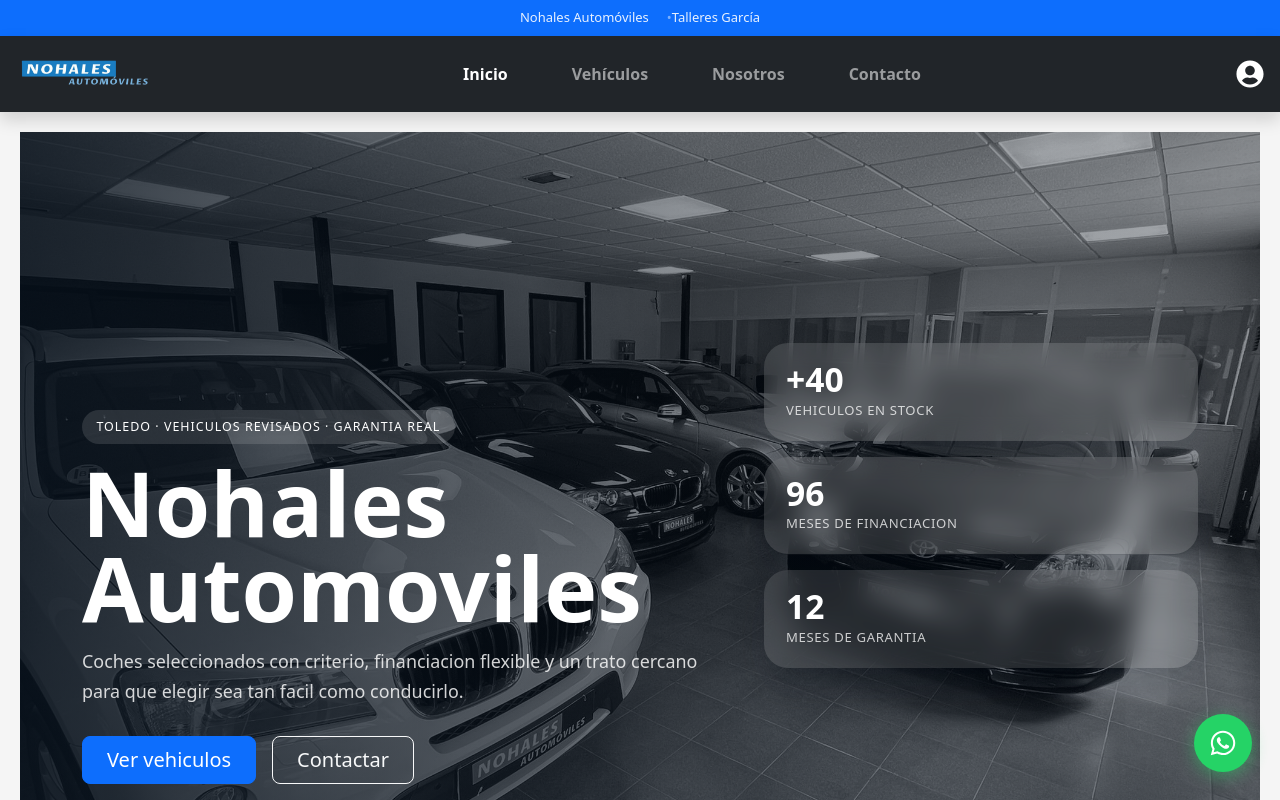
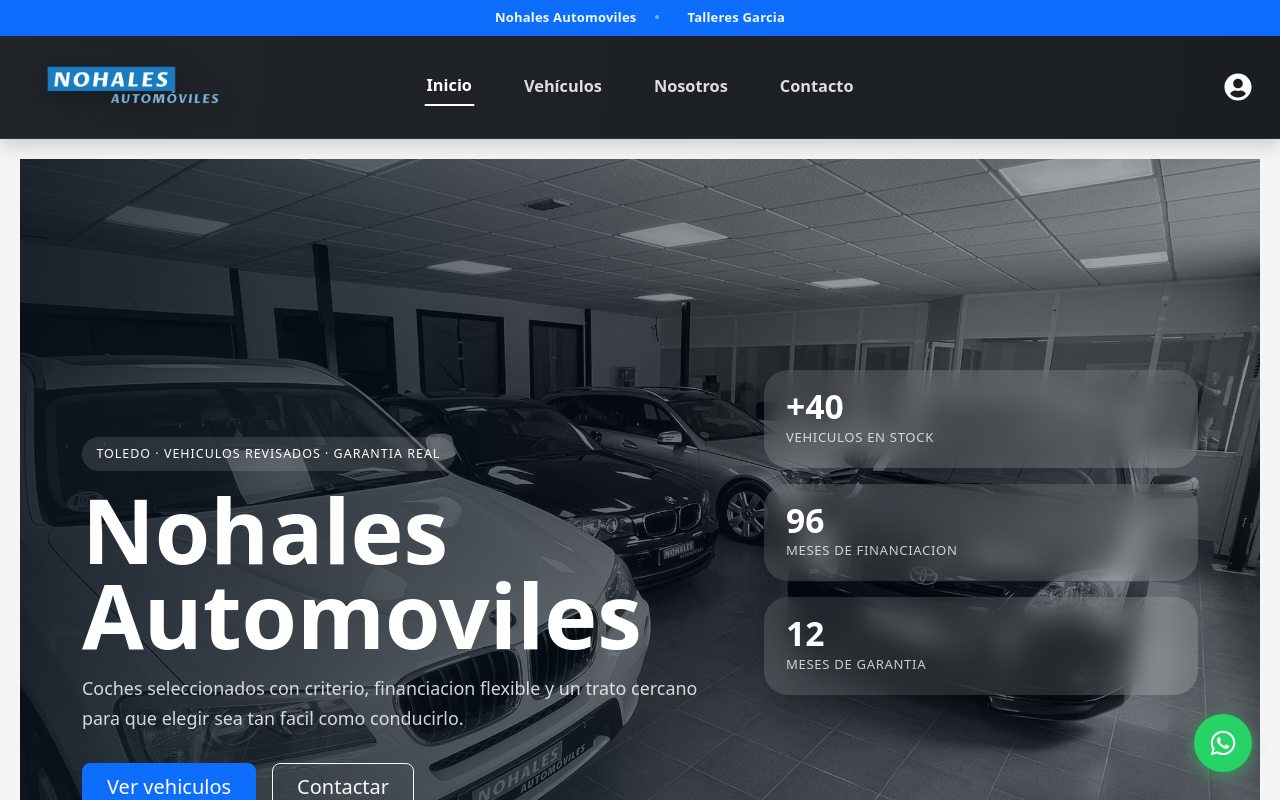
Before and after one commit to JorP2/concesionario-web, a React (Create React App) app in the folder frontend/: page / in a window 1280 px wide. Shown: the top 800 px of the page. Built offline with nearby package versions, Linux system fonts and the light colour scheme.

Commit message:
Diesño alternativo con componentes y Navbar

```diff
--- a/frontend/src/components/Navbar.jsx
+++ b/frontend/src/components/Navbar.jsx
@@ -1,15 +1,47 @@
-import React, { useState } from "react";
-import { NavLink, useNavigate } from "react-router-dom";
+import React, { useState, useEffect, useRef } from "react";
+import { NavLink, useNavigate, useLocation } from "react-router-dom";
 import { FaUserCircle } from "react-icons/fa";
 import { getSesion, borrarSesion } from "../utils/auth";
 import { logoutApi } from "../api/authApi";
 import "../styles/navbar.css";
 
 export const Navbar = () => {
-  // Ahora leemos la sesión del nuevo formato { accessToken, refreshToken, username, role }
   const sesion = getSesion();
   const navigate = useNavigate();
+  const location = useLocation(); // ← añade esto
   const [dropdownOpen, setDropdownOpen] = useState(false);
+  const [mobileMenuOpen, setMobileMenuOpen] = useState(false);
+  const navbarCollapseRef = useRef(null);
+
+  // Sincroniza el estado con los eventos reales de Bootstrap
+  useEffect(() => {
+    const collapseEl = document.getElementById("navbarMain");
+    if (!collapseEl) return;
+
+    navbarCollapseRef.current = collapseEl;
+
+    const handleShow = () => setMobileMenuOpen(true);
+    const handleHidden = () => setMobileMenuOpen(false);
+
+    collapseEl.addEventListener("show.bs.collapse", handleShow);
+    collapseEl.addEventListener("hidden.bs.collapse", handleHidden);
+
+    return () => {
+      collapseEl.removeEventListener("show.bs.collapse", handleShow);
+      collapseEl.removeEventListener("hidden.bs.collapse", handleHidden);
+    };
+  }, []);
+
+  // Cierra el menú al cambiar de ruta
+  useEffect(() => {
+    const collapseEl = navbarCollapseRef.current;
+    if (!collapseEl) return;
+
+    const { Collapse } = require("bootstrap");
+    const bsCollapse = Collapse.getInstance(collapseEl);
+    if (bsCollapse) bsCollapse.hide();
+    // No necesitamos comprobar mobileMenuOpen — si está cerrado, hide() no hace nada
+  }, [location.pathname]); // ← se dispara solo cuando cambia la ruta
 
   const handleLogout = async () => {
     try {
@@ -29,7 +61,7 @@ export const Navbar = () => {
   const UserDesktop = () => (
     <div className="ms-3 user-dropdown-wrapper d-none d-lg-block">
       <button
-        className="btn btn-link p-1 border-0"
+        className="btn btn-link p-1 border-0 user-avatar-btn"
         onClick={() => setDropdownOpen(!dropdownOpen)}
       >
         <FaUserCircle size={28} color="white" />
@@ -101,6 +133,28 @@ export const Navbar = () => {
     </div>
   );
 
+  const closeMenu = () => {
+    const collapseEl = navbarCollapseRef.current;
+    if (!collapseEl) return;
+    const { Collapse } = require("bootstrap");
+    const bsCollapse = Collapse.getOrCreateInstance(collapseEl);
+    bsCollapse.hide();
+  };
+
+  const toggleMenu = () => {
+    const collapseEl = navbarCollapseRef.current;
+    if (!collapseEl) return;
+    const { Collapse } = require("bootstrap");
+    const bsCollapse = Collapse.getOrCreateInstance(collapseEl);
+
+    if (mobileMenuOpen) {
+      bsCollapse.hide();
+      return;
+    }
+
+    bsCollapse.show();
+  };
+
   return (
     <>
       {dropdownOpen && (
@@ -111,65 +165,90 @@ export const Navbar = () => {
       )}
 
       <div className="topbar bg-primary text-white py-2">
-        <div className="container d-flex justify-content-center">
-          <span>Nohales Automóviles</span>
-          <span>Talleres García</span>
+        <div className="container topbar-content">
+          <span>Nohales Automoviles</span>
+          <span>Talleres Garcia</span>
         </div>
       </div>
 
       <nav
-        className="navbar navbar-expand-lg navbar-dark bg-dark shadow"
+        className="navbar navbar-expand-lg navbar-dark bg-dark shadow modern-navbar"
         style={{ overflow: "visible" }}
       >
-        <div className="container-fluid">
-          <NavLink to="/" className="navbar-brand">
+        <div className="container-fluid px-lg-4">
+          <NavLink to="/" className="navbar-brand brand-wrap">
             <img
               src="/logoNohalesAutomoviles.png"
               alt="Concesionario-Nohales"
-              width="140"
-              height="50"
+              width="210"
+              height="76"
+              className="brand-logo"
             />
           </NavLink>
 
           <button
-            className="navbar-toggler ms-auto"
+            className={`navbar-toggler ms-auto custom-toggler ${
+              mobileMenuOpen ? "is-open" : ""
+            }`}
             type="button"
-            data-bs-toggle="collapse"
-            data-bs-target="#navbarMain"
             aria-controls="navbarMain"
-            aria-expanded="false"
+            aria-expanded={mobileMenuOpen}
             aria-label="Toggle navigation"
+            onClick={toggleMenu}
           >
-            <span className="navbar-toggler-icon"></span>
+            <span className="toggler-line"></span>
+            <span className="toggler-line"></span>
+            <span className="toggler-line"></span>
           </button>
 
           <div className="collapse navbar-collapse" id="navbarMain">
-            <ul className="navbar-nav mx-auto mb-2 mb-lg-0 gap-5 fw-semibold">
+            <div className="navbar-main-panel">
+              <ul className="navbar-nav mx-auto mb-2 mb-lg-0 gap-lg-4 fw-semibold modern-nav-links">
                 <li className="nav-item">
-                <NavLink to="/" className="nav-link">
+                  <NavLink
+                    to="/"
+                    className="nav-link modern-nav-link"
+                    onClick={closeMenu}
+                  >
                     Inicio
                   </NavLink>
                 </li>
                 {/* Muestra Administrador solo si hay sesión activa */}
                 {sesion && (
                   <li className="nav-item">
-                  <NavLink to="/administrador" className="nav-link">
+                    <NavLink
+                      to="/administrador"
+                      className="nav-link modern-nav-link"
+                      onClick={closeMenu}
+                    >
                       Administrador
                     </NavLink>
                   </li>
                 )}
                 <li className="nav-item">
-                <NavLink to="/vehiculos" className="nav-link">
+                  <NavLink
+                    to="/vehiculos"
+                    className="nav-link modern-nav-link"
+                    onClick={closeMenu}
+                  >
                     Vehículos
                   </NavLink>
                 </li>
                 <li className="nav-item">
-                <NavLink to="/nosotros" className="nav-link">
+                  <NavLink
+                    to="/nosotros"
+                    className="nav-link modern-nav-link"
+                    onClick={closeMenu}
+                  >
                     Nosotros
                   </NavLink>
                 </li>
                 <li className="nav-item">
-                <NavLink to="/contacto" className="nav-link">
+                  <NavLink
+                    to="/contacto"
+                    className="nav-link modern-nav-link"
+                    onClick={closeMenu}
+                  >
                     Contacto
                   </NavLink>
                 </li>
@@ -191,10 +270,15 @@ export const Navbar = () => {
                     </button>
                   </>
                 ) : (
-                <NavLink to="/login" className="mobile-login-btn">
+                  <NavLink
+                    to="/login"
+                    className="mobile-login-btn"
+                    onClick={closeMenu}
+                  >
                     Iniciar sesión
                   </NavLink>
                 )}
+              </div>
             </div>
           </div>
 
--- a/frontend/src/styles/navbar.css
+++ b/frontend/src/styles/navbar.css
@@ -7,8 +7,9 @@
 
 .topbar-content {
   display: flex;
-  justify-content: space-between;
+  justify-content: center;
   align-items: center;
+  gap: 28px;
 }
 
 .topbar-left,
@@ -22,8 +23,10 @@
   display: flex;
   align-items: center;
   gap: 6px;
-  opacity: 0.9;
+  opacity: 0.95;
   white-space: nowrap;
+  font-weight: 600;
+  letter-spacing: 0.2px;
 }
 
 .topbar svg {
@@ -35,6 +38,125 @@
   content: "•";
   margin-left: 12px;
   opacity: 0.5;
+}
+
+.modern-navbar {
+  min-height: 102px;
+  background: linear-gradient(95deg, #212529 0%, #1a1e21 100%) !important;
+  border-bottom: 1px solid rgba(255, 255, 255, 0.08);
+}
+
+.modern-navbar .container-fluid {
+  align-items: center;
+  position: relative;
+}
+
+.brand-wrap {
+  display: flex;
+  align-items: center;
+  gap: 12px;
+}
+
+.brand-logo {
+  object-fit: contain;
+  width: 210px;
+  height: 76px;
+  filter: drop-shadow(0 4px 14px rgba(0, 0, 0, 0.35));
+}
+
+.modern-nav-links {
+  align-items: center;
+}
+
+.navbar-main-panel {
+  width: 100%;
+}
+
+.modern-nav-link {
+  position: relative;
+  color: rgba(255, 255, 255, 0.85) !important;
+  font-size: 1.02rem;
+  padding: 10px 14px !important;
+  border-radius: 6px;
+  transition: color 0.25s ease, transform 0.25s ease;
+}
+
+.modern-nav-link::after {
+  content: "";
+  position: absolute;
+  left: 12px;
+  right: 12px;
+  bottom: 2px;
+  height: 2px;
+  background: #fff;
+  border-radius: 999px;
+  transform: scaleX(0);
+  transform-origin: center;
+  transition: transform 0.25s ease;
+}
+
+.modern-nav-link:hover,
+.modern-nav-link.active {
+  color: #ffffff !important;
+  transform: translateY(-1px);
+}
+
+.modern-nav-link:hover::after,
+.modern-nav-link.active::after {
+  transform: scaleX(1);
+}
+
+.user-avatar-btn {
+  border-radius: 999px;
+  transition: transform 0.2s ease, filter 0.2s ease;
+}
+
+.user-avatar-btn:hover {
+  transform: translateY(-1px);
+  filter: brightness(1.12);
+}
+
+.custom-toggler {
+  width: 40px;
+  height: 40px;
+  display: none;
+  align-items: center;
+  justify-content: center;
+  flex-direction: column;
+  border: 1px solid rgba(255, 255, 255, 0.25) !important;
+  border-radius: 10px;
+  background: rgba(255, 255, 255, 0.06) !important;
+  padding: 0;
+  gap: 0;
+}
+
+.custom-toggler:focus {
+  box-shadow: 0 0 0 0.2rem rgba(255, 255, 255, 0.2) !important;
+}
+
+.toggler-line {
+  display: block;
+  width: 20px;
+  height: 2px;
+  background: #fff;
+  border-radius: 4px;
+  transition: transform 0.28s ease, opacity 0.2s ease;
+}
+
+.toggler-line + .toggler-line {
+  margin-top: 4px;
+}
+
+.custom-toggler.is-open .toggler-line:nth-child(1) {
+  transform: translateY(6px) rotate(45deg);
+}
+
+.custom-toggler.is-open .toggler-line:nth-child(2) {
+  opacity: 0;
+}
+
+.custom-toggler.is-open .toggler-line:nth-child(3) {
+  transform: translateY(-6px) rotate(-45deg);
 }
 
 /* ── MENÚ MÓVIL ── */
@@ -96,8 +218,55 @@
   background: #157347;
 }
 
+@media (min-width: 992px) {
+  #navbarMain {
+    position: absolute;
+    left: 50%;
+    transform: translateX(-50%);
+    width: max-content;
+  }
+
+  .navbar-main-panel {
+    width: auto;
+  }
+}
+
 @media (max-width: 768px) {
   .topbar {
     display: none;
   }
+
+  .modern-navbar {
+    min-height: 72px;
+  }
+
+  .brand-logo {
+    width: 155px;
+    height: 56px;
+  }
+
+  .custom-toggler {
+    display: inline-flex;
+  }
+
+  .navbar-main-panel {
+    margin-top: 14px;
+    padding: 12px 10px 6px;
+    border-radius: 12px;
+    background: rgba(255, 255, 255, 0.05);
+    border: 1px solid rgba(255, 255, 255, 0.09);
+  }
+
+  #navbarMain.collapsing {
+    overflow: hidden;
+  }
+
+  .modern-nav-links {
+    gap: 0.3rem !important;
+  }
+
+  .modern-nav-link {
+    font-size: 1rem;
+    padding: 10px 10px !important;
+  }
 }
```
Also changed, not shown: 1 other file (tests, documents, lock files or other folders). Lines whose indentation alone changed are shown as unchanged.
